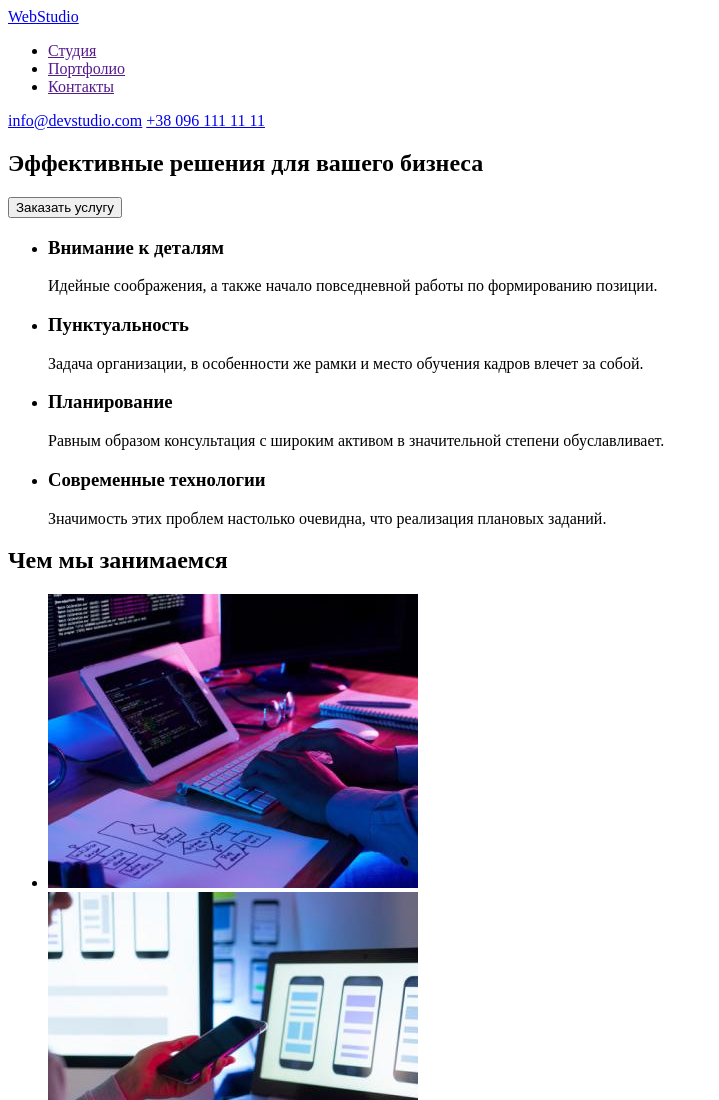
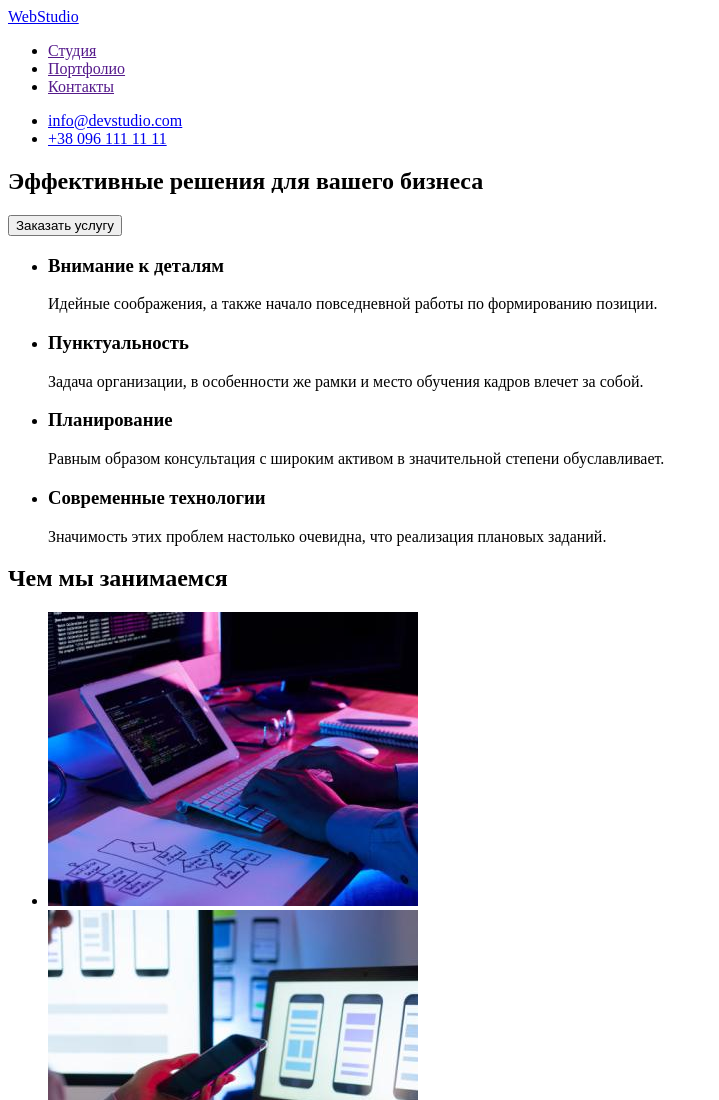
Before and after one commit to olgatenison/goit-markup-hw-01, a plain HTML site: page index.html in a window 1280 px wide. Shown: the top 1100 px of the page, without its empty margins (0-719 px from the left). Drawn offline with Linux system fonts and the light colour scheme.

Commit message:
Update index.html

```diff
--- a/index.html
+++ b/index.html
@@ -22,14 +22,16 @@
                 </li>
             </ul>
         </nav>
-        <a href="mailto:info@devstudio.com">info@devstudio.com</a>
-        <a href="tel:+380961111111">+38 096 111 11 11</a>
+        <ul>
+            <li><a href="mailto:info@devstudio.com">info@devstudio.com</a></li>
+            <li><a href="tel:+380961111111">+38 096 111 11 11</a></li>
+        </ul>
     </header>
     <main>
         <!--hero-->
         <section>
             <h1>Эффективные решения для вашего бизнеса</h1>
-            <button>Заказать услугу</button>
+            <button type="button">Заказать услугу</button>
         </section>
        <!--преимущества-->
         <section>
```
